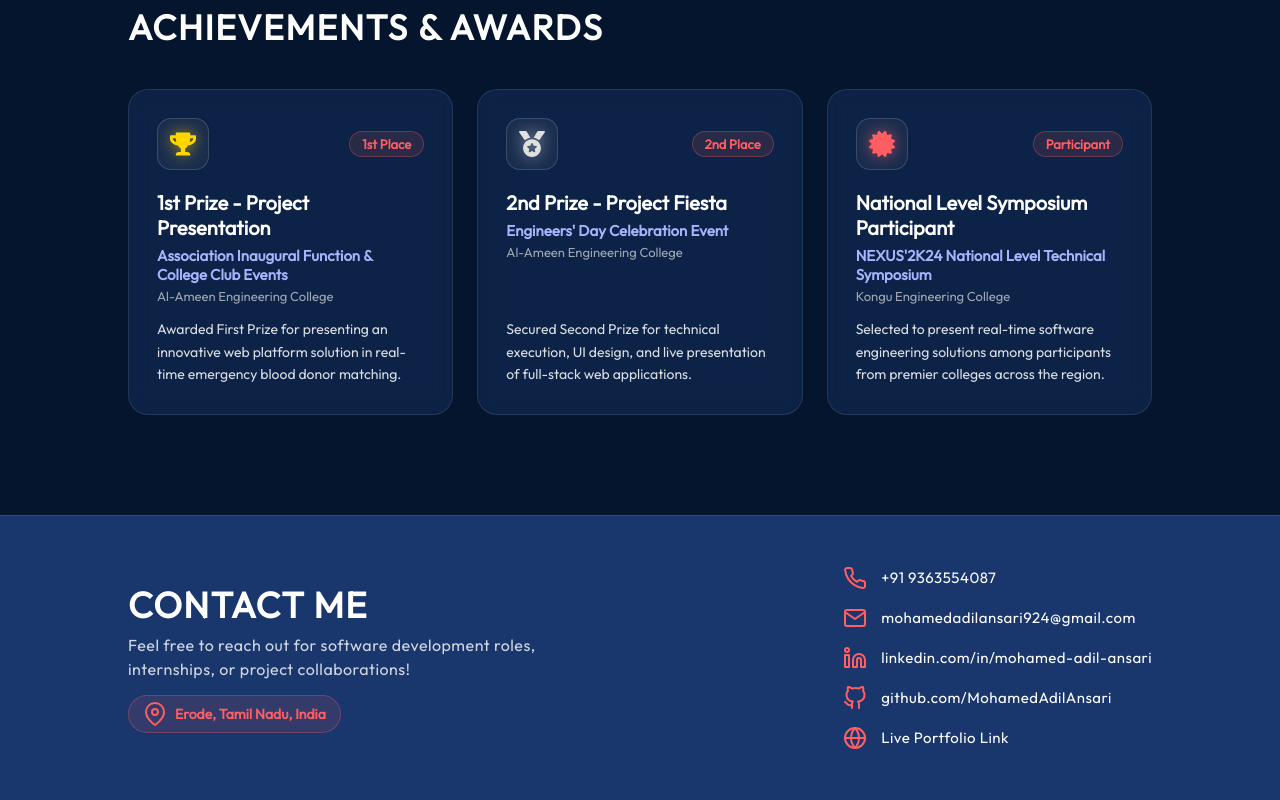
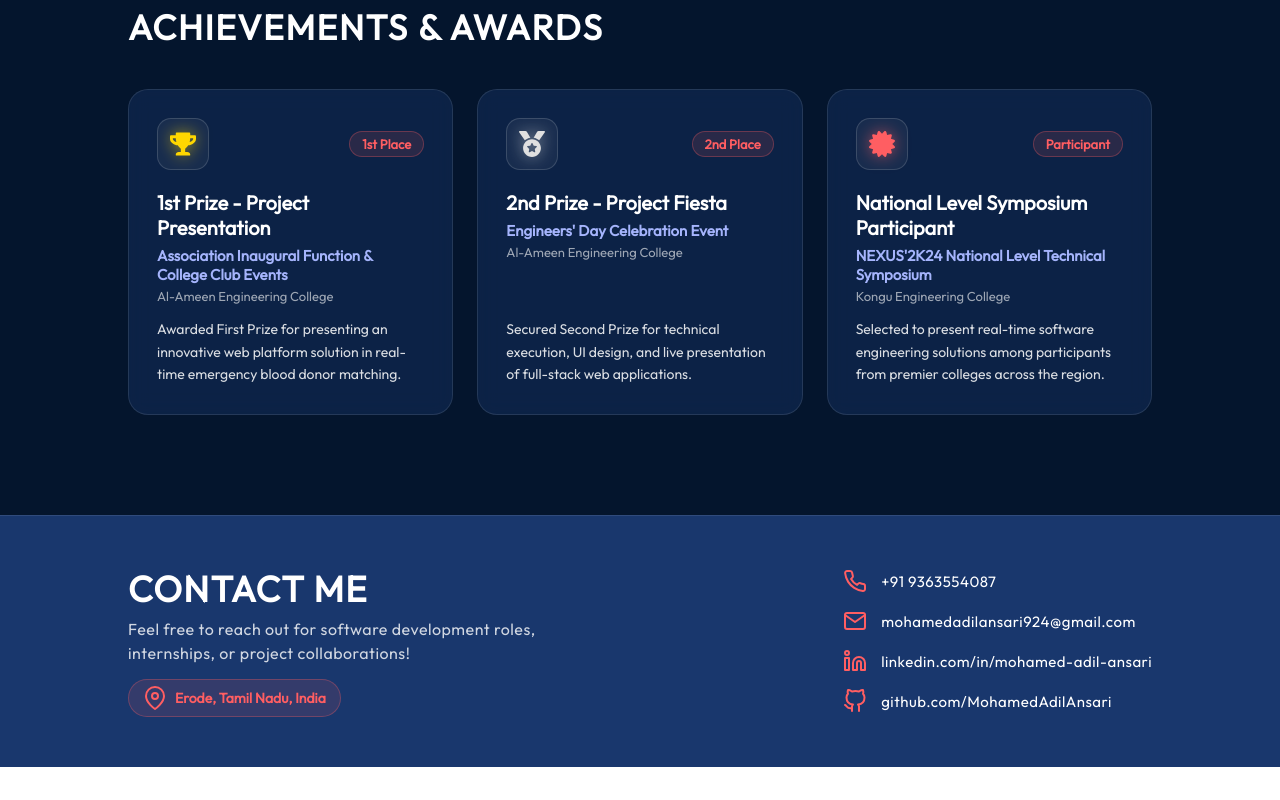
Before and after one commit to MohamedAdilAnsari/Portfolio, a React (Vite) app: page / in a window 1280 px wide. Shown: the part 3406-4206 px from the top of the page. After the commit the page ends 4173 px from the top, so only its background shows below. Built offline with nearby package versions, Linux system fonts and the light colour scheme.

Commit message:
remove live portfolio link from contact footer

```diff
--- a/src/components/Contact/Contact.jsx
+++ b/src/components/Contact/Contact.jsx
@@ -1,6 +1,6 @@
 import React from "react";
 import styles from "./Contact.module.css";
-import { FiMail, FiPhone, FiMapPin, FiLinkedin, FiGithub, FiGlobe } from "react-icons/fi";
+import { FiMail, FiPhone, FiMapPin, FiLinkedin, FiGithub } from "react-icons/fi";
 
 export const Contact = () => {
   return (
@@ -34,12 +34,6 @@ export const Contact = () => {
             github.com/MohamedAdilAnsari
           </a>
         </li>
-        <li className={styles.link}>
-          <FiGlobe className={styles.icon} />
-          <a href="https://portfolio-ebon-delta-gs8tg0uq99.vercel.app" target="_blank" rel="noopener noreferrer">
-            Live Portfolio Link
-          </a>
-        </li>
       </ul>
     </footer>
   );
```
Also changed, not shown: 3 other files (tests, documents, lock files or other folders).
